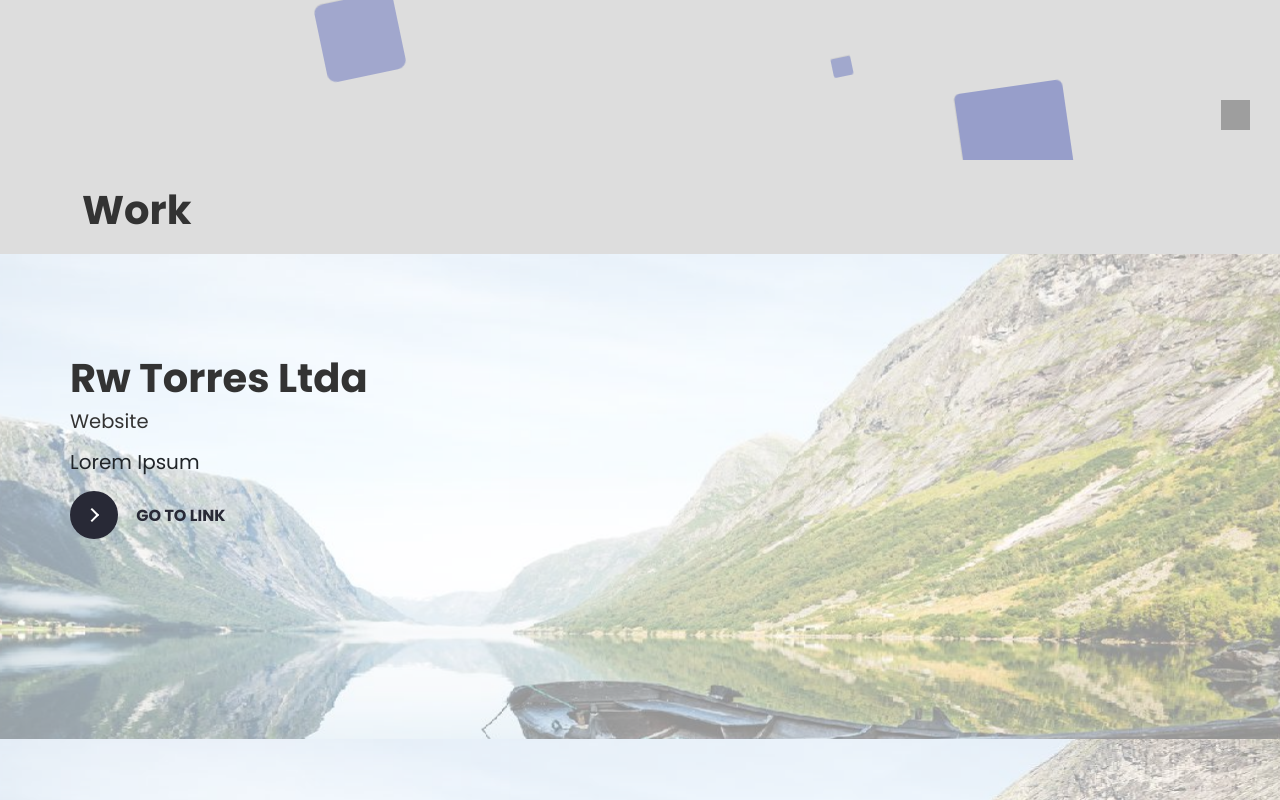
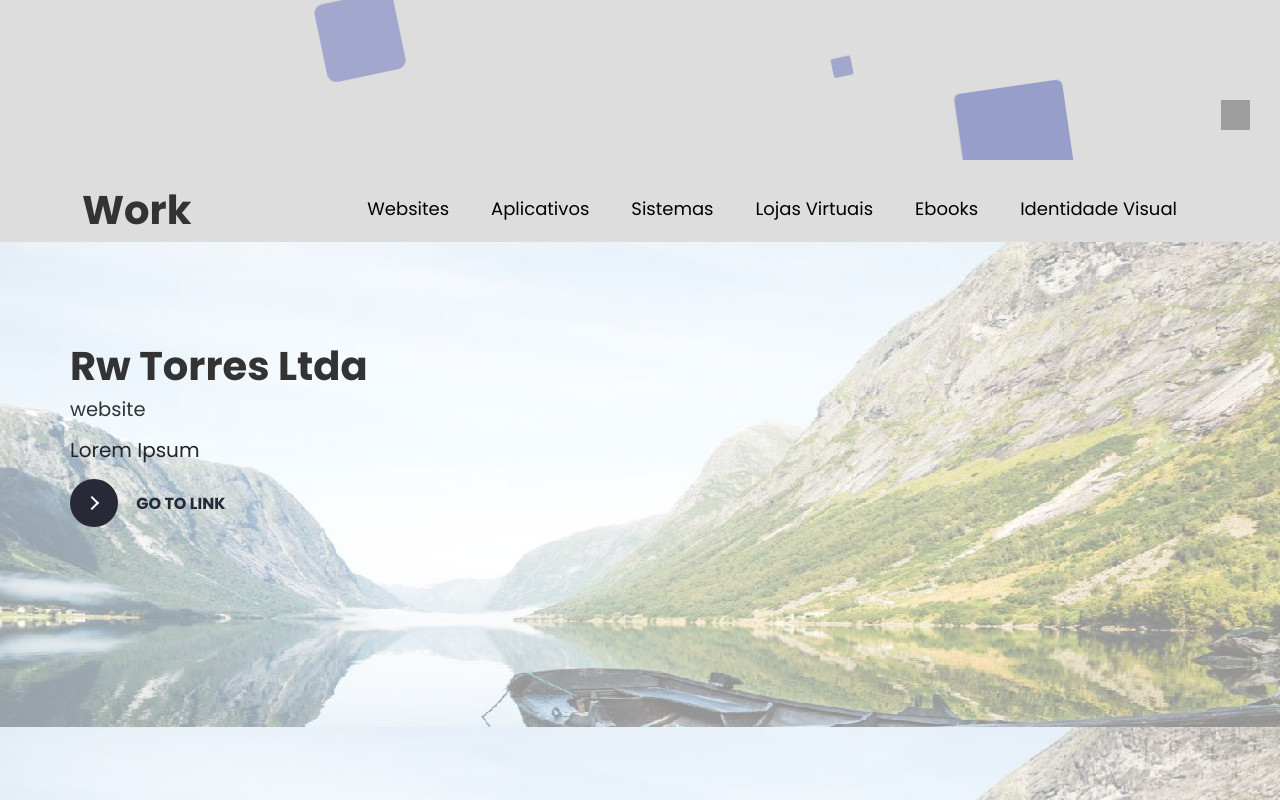
Before and after one commit to herbertamaro2/portfolio_2013, a Next.js app: page / in a window 1280 px wide. Shown: the part 640-1440 px from the top of the page. Built offline with nearby package versions, Linux system fonts and the light colour scheme; grey boxes are pictures that could not be loaded.

Commit message:
Alterações

```diff
--- a/components/portfolio/index.js
+++ b/components/portfolio/index.js
@@ -7,26 +7,64 @@ export default function PortfolioDiv() {
   const [info, setInfo] = useState([]);
   const [loading, setLoading] = useState(true);
 
+  const PortfolioChange = (e) => {
+    e.preventDefault;
+       getProdutos(e);
+  };
 
 
+  function getProdutos(e){
+    e.preventDefault;
+    fetch('/api/portfolio')
+    .then((res) => res.json())
+    .then((res) => {
+   const result = res.filter(categoria => categoria.categoria === e)
+   setInfo(result)
+   console.log(result);
+
+    //console.log(info);
+
+
+    }).catch(err => {
+        console.log('Error 🙁');
+    });
+  }
+
   useEffect(() => {
+
     fetch('/api/portfolio')
     .then((res) => res.json())
     .then((res) => {
    setLoading(false);
-            setInfo(res);
-            console.log(setInfo);
+   const result = res.filter(categoria => categoria.categoria === 'website')
+   setInfo(result)
 
     }).catch(err => {
         console.log('Error 🙁');
     });
+
     }, []);
 
 
+    return(
 
+      <section id="work">
+        <div className="titulo2">
+          <div className="container">
+            <h1>Work</h1>
 
-
-    return(
+            <div className="sub-menu">
+            <ul>
+              <li><button onClick={() => PortfolioChange('website')}>Websites</button></li>
+              <li><button onClick={() => PortfolioChange('apps')}>Aplicativos</button></li>
+              <li><button onClick={() => PortfolioChange('sistema')}>Sistemas</button></li>
+              <li><button onClick={() => PortfolioChange('loja-virtual')}>Lojas Virtuais</button></li>
+              <li><button onClick={() => PortfolioChange('ebook')}>Ebooks</button></li>
+              <li><button onClick={() => PortfolioChange('identidade-visual')}>Identidade Visual</button></li>
+            </ul>
+          </div>
+          </div>
+        </div>
         <div className="work">
         {info?.map((info, chave) => (
             <Parallax
@@ -51,7 +89,10 @@ export default function PortfolioDiv() {
             </div>
             <div style={{ height: '100px' }} />
             </Parallax>
-        ))}
-        </div>
+        )
         )
         }
+        </div>
+        </section>
+        )
+  }
--- a/json/data.json
+++ b/json/data.json
@@ -1,14 +1,35 @@
 [
   {
     "nome": "Rw Torres Ltda",
-    "categoria": "Website",
+    "categoria": "website",
     "descricao": "Lorem Ipsum",
     "image": "/fundo1.jpg",
     "link": "/teste"
   },
   {
     "nome": "Rw Torres Ltda",
-    "categoria": "Website",
+    "categoria": "sistema",
+    "descricao": "Lorem Ipsum",
+    "image": "/fundo1.jpg",
+    "link": "/teste"
+  },
+  {
+    "nome": "Rw Torres Ltda",
+    "categoria": "ebook",
+    "descricao": "Lorem Ipsum",
+    "image": "/fundo1.jpg",
+    "link": "/teste"
+  },
+  {
+    "nome": "Rw Torres Ltda - Loja",
+    "categoria": "loja-virtual",
+    "descricao": "Lorem Ipsum",
+    "image": "/fundo1.jpg",
+    "link": "/teste"
+  },
+  {
+    "nome": "Rw Torres Ltda",
+    "categoria": "website",
     "descricao": "Lorem Ipsum",
     "image": "/fundo1.jpg",
     "link": "/teste"
--- a/pages/index.js
+++ b/pages/index.js
@@ -1,3 +1,4 @@
+import { useState } from 'react'
 import Head from 'next/head'
 import Image from 'next/image'
 import Header from '../layout/header'
@@ -6,6 +7,8 @@ import Button from 'react-bootstrap/Button';
 import PortfolioDiv from '../components/portfolio';
 
 export default function Home() {
+
+  const [cat_portfolio, setCatPortfolio] = useState('website');
   const scroll2El = elID => {
     window.scrollTo({
       top: document.getElementById(elID).offsetTop - 10,
@@ -20,6 +23,8 @@ export default function Home() {
       scroll2El(goto);
     }, 100);
   }
+
+
 
   return (
       <div>
@@ -68,10 +73,9 @@ export default function Home() {
            <li></li>
         </ul>
       </main>
-      <section id="work">
-        <div className="container"><h1 className="titulo2">Work</h1></div>
-        <PortfolioDiv />
-      </section>
+
+        <PortfolioDiv categoria={cat_portfolio} />
+
       <Footer />
     </div>
   )
--- a/styles/index.css
+++ b/styles/index.css
@@ -437,3 +437,33 @@ width: 32px;
   bottom: 30px;
   right: 30px;
 }
+
+.sub-menu{
+  margin-top: 0px;
+  float: right;
+  text-align: right;
+}
+#work .titulo2 h1 {
+  float: left;
+}
+.sub-menu button{
+  background: transparent;
+  border: 0px;
+  font-weight: 500;
+  padding: 15px auto !important;
+  font-size: 18px;
+  margin: 10px 15px;
+  box-shadow: none;
+}
+#work li{
+  border: 0px;
+}
+.sub-menu ul{
+  display: flex;
+  list-style-type: none;
+}
+
+.work{
+  width: 100%;
+  float: left;
+}
```
Also changed, not shown: pages/curriculum/index.js (+19 -16 lines). Lines whose indentation alone changed are shown as unchanged.
